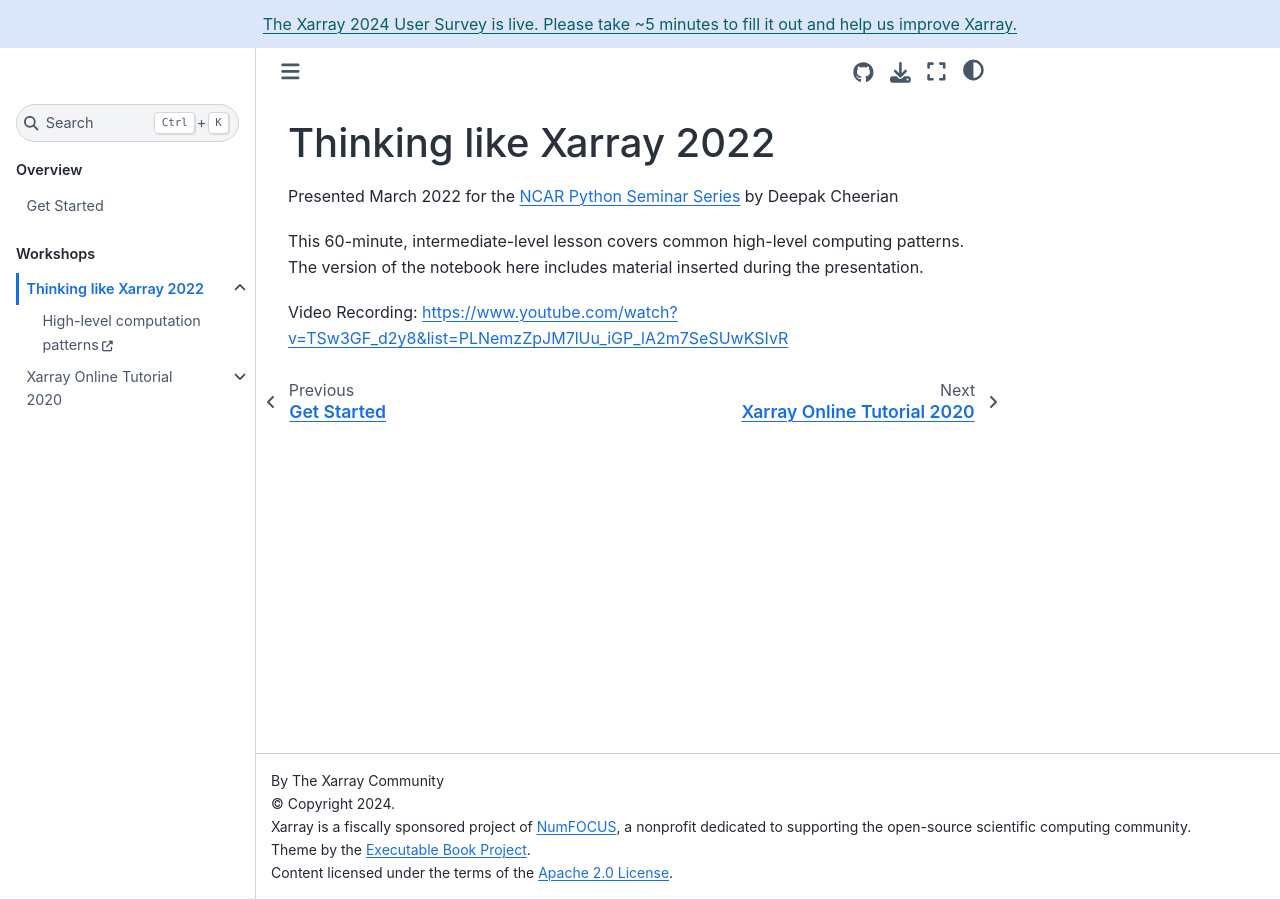
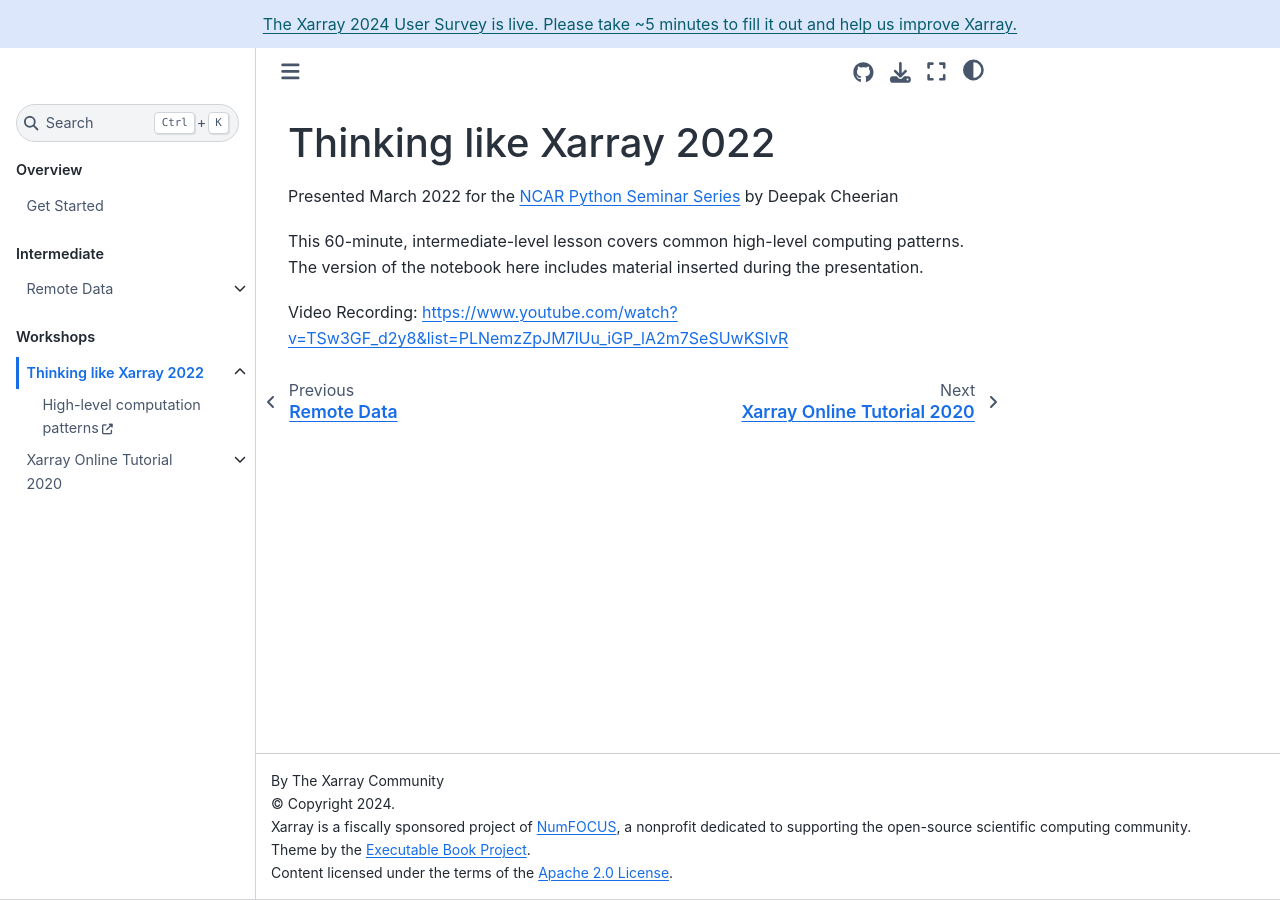
Before and after one commit to xarray-contrib/xarray-tutorial, a Jupyter Book: the page built from workshops/thinking-like-xarray/README.md, in a window 1280 px wide. Built offline with Jupyter Book 1.0.4 settings and Sphinx 7.4.7 and the Sphinx Book theme 1.1.4, drawn with Linux system fonts in a browser that asks for light colours; pages that are not in the unit, such as notebooks, are missing from menus.

Commit message:
Adding remote access with fsspec notebook (#285)
* adding remote access with fsspec notebook

* [pre-commit.ci] auto fixes from pre-commit.com hooks

for more information, see https://pre-commit.ci

* fix typo

* [pre-commit.ci] auto fixes from pre-commit.com hooks

for more information, see https://pre-commit.ci

* update data paths, loca conda env, toc

* remove non-existant link, add sphinx-mermaid

---------

Co-authored-by: pre-commit-ci[bot] <66853113+pre-commit-ci[bot]@users.noreply.github.com>
Co-authored-by: Scott Henderson <scottyhq@gmail.com>

```diff
--- a/_config.yml
+++ b/_config.yml
@@ -70,6 +70,7 @@
     # https://github.com/wpilibsuite/sphinxext-rediraffe
     - sphinxext.rediraffe
     - sphinx_codeautolink
+    - sphinxcontrib.mermaid
 
   config:
     language: en # accessibility
--- a/_toc.yml
+++ b/_toc.yml
@@ -45,7 +45,10 @@
       - file: intermediate/xarray_and_dask
       - file: intermediate/xarray_ecosystem
       - file: intermediate/hvplot
-      - file: intermediate/cmip6-cloud
+      - file: intermediate/remote_data/index
+        sections:
+          - file: intermediate/remote_data/cmip6-cloud.ipynb
+          - file: intermediate/remote_data/remote-data.ipynb
       - file: intermediate/data_cleaning/05.1_intro.md
         sections:
           - file: intermediate/data_cleaning/05.2_examples.md
```
Also changed, not shown: intermediate/remote_data/index.md (added, +5 -0 lines), 6 other files.
